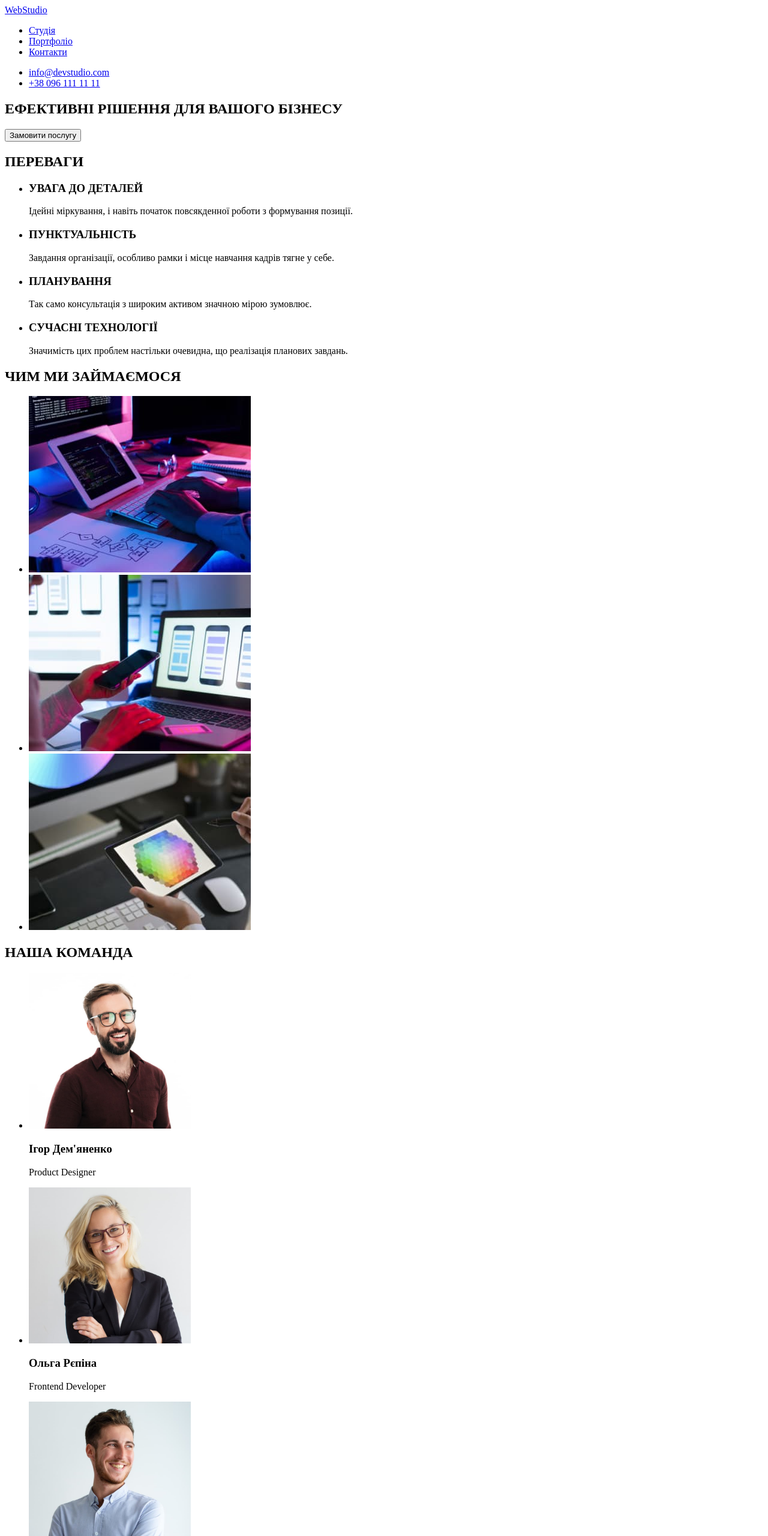
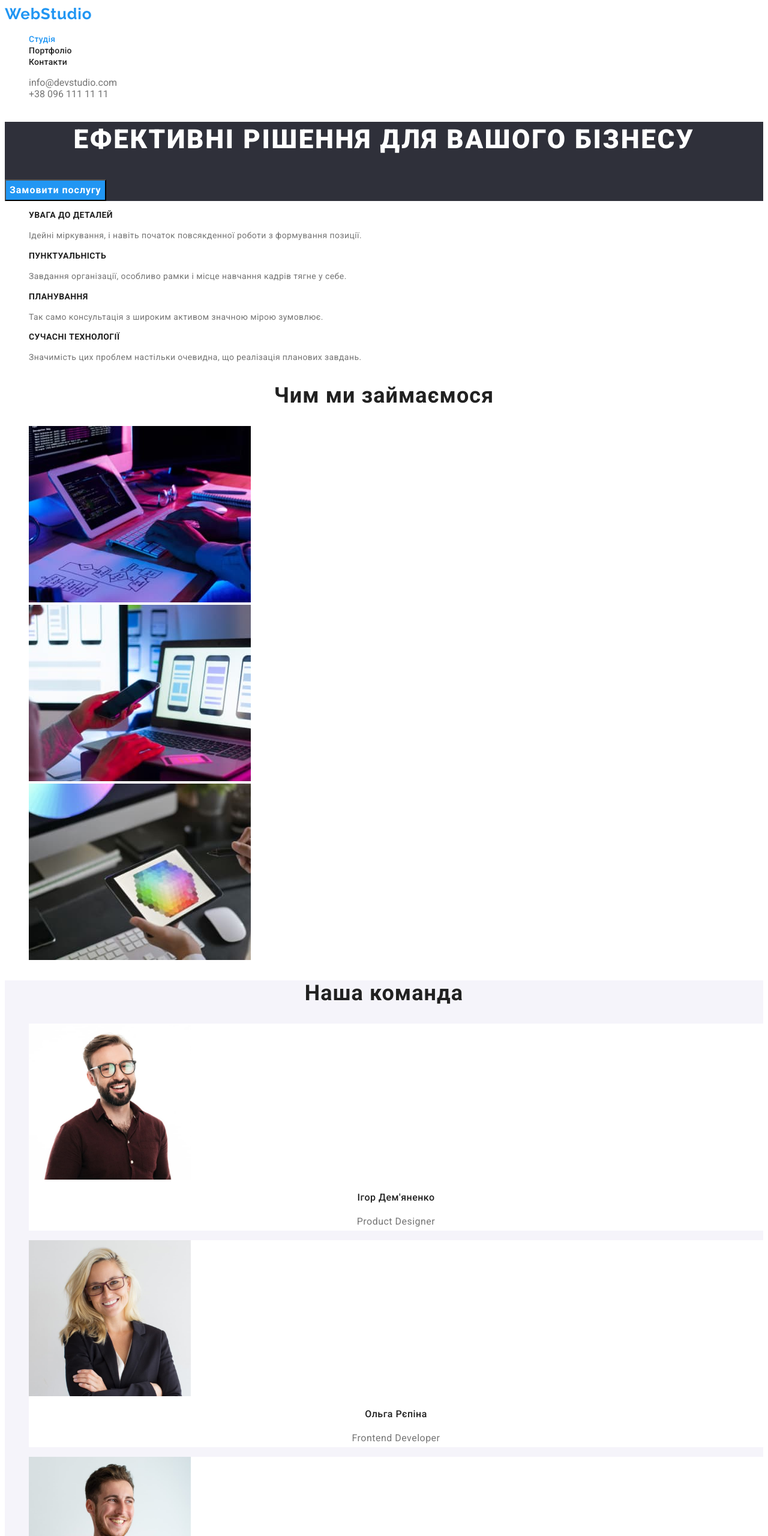
Before and after one commit to MariyaGanina/goit-markup-hw-01, a plain HTML site: page index.html in a window 1280 px wide. Shown: the top 2560 px of the page at 60% size. Drawn offline with Linux system fonts and the light colour scheme.

Commit message:
create2index.html
homework2

```diff
--- /dev/null
+++ b/css/styles.css
@@ -0,0 +1,244 @@
+:root {
+  --primary-text-color: #212121;
+  --ordinary-text-color: #757575;
+  --accent-color: #2196f3;
+  --back-color: #ffffff;
+  --studio-black: #000000;
+  --back-section-color: #2f303a;
+  --footer-contact-color: rgba(255, 255, 255, 0.6);
+  --button-color: #f5f4fa;
+}
+
+body {
+  background-color: var(--back-color);
+  color: var(--primary-text-color);
+  font-family: Roboto, sans-serif;
+}
+
+/* Лого */
+
+.logo {
+  color: var(--accent-color);
+
+  font-family: Raleway, sans-serif;
+  font-size: 26px;
+  line-height: 1.2;
+  letter-spacing: 0.03em;
+
+  text-decoration: none;
+}
+
+.studio-black {
+  color: var(--studio-black-black);
+}
+
+.studio-white {
+  color: var(--back-color);
+}
+
+/* Меню */
+
+.list {
+  list-style: none;
+}
+
+.decoration {
+  text-decoration: none;
+}
+
+.site-nav .link {
+  color: var(--primary-text-color);
+
+  font-weight: 500;
+  font-size: 14px;
+  line-height: 1.14;
+  letter-spacing: 0.02em;
+  text-decoration: none;
+}
+
+.site-nav .link:hover,
+.site-nav .link:focus {
+  color: var(--accent-color);
+}
+
+.site-nav .link.current {
+  color: var(--accent-color);
+}
+
+/* Контакти */
+
+.site-contacts .contact {
+  color: var(--ordinary-text-color);
+  text-decoration: none;
+}
+
+.site-contacts .contact:hover,
+.site-contacts .contact:focus {
+  color: var(--accent-color);
+}
+
+/* Заголовки */
+
+.features .title {
+  color: var(--primary-text-color);
+}
+
+.section-title {
+  font-size: 36px;
+  line-height: 1.17;
+  text-align: center;
+  letter-spacing: 0.03em;
+}
+
+.portfolio-title {
+  color: var(--primary-text-color);
+  font-size: 18px;
+  line-height: 2;
+  letter-spacing: 0.06em;
+}
+
+.hero-title {
+  color: var(--back-color);
+
+  font-weight: 900;
+  font-size: 44px;
+  line-height: 1.36;
+  text-align: center;
+  letter-spacing: 0.06em;
+  text-transform: uppercase;
+}
+
+.feature-list .title {
+  font-size: 14px;
+  line-height: 1.14;
+  letter-spacing: 0.03em;
+  text-transform: uppercase;
+}
+
+/* Текст */
+
+.main-text {
+  color: var(--ordinary-text-color);
+
+  font-size: 14px;
+  line-height: 1.7;
+  letter-spacing: 0.03em;
+}
+
+.promotion-text {
+  color: var(--ordinary-text-color);
+
+  font-size: 16px;
+  line-height: 1.88;
+  text-align: center;
+  letter-spacing: 0.03em;
+}
+
+.name-text {
+  font-weight: 500;
+  font-size: 16px;
+  line-height: 1.19;
+  text-align: center;
+  letter-spacing: 0.03em;
+}
+
+.hero-text {
+  background-color: var(--back-section-color);
+}
+
+.portfolio-text {
+  color: var(--ordinary-text-color);
+
+  font-size: 16px;
+  line-height: 1.88;
+  letter-spacing: 0.03em;
+}
+
+.visually-hidden {
+  position: absolute;
+  white-space: nowrap;
+  width: 1px;
+  height: 1px;
+  overflow: hidden;
+  border: 0;
+  padding: 0;
+  clip: rect(0 0 0 0);
+  clip-path: inset(50%);
+  margin: -1px;
+}
+
+/* Кнопки */
+
+.hero-button {
+  color: var(--back-color);
+
+  background-color: var(--accent-color);
+  font-family: inherit;
+  font-weight: 700;
+  font-size: 16px;
+  line-height: 1.88;
+  letter-spacing: 0.06em;
+
+  cursor: pointer;
+}
+
+.buttons .btn {
+  color: var(--primary-text-color);
+  background-color: var(--button-color);
+
+  font-family: "Roboto";
+  font-weight: 500;
+  font-size: 16px;
+  line-height: 1.63;
+  text-align: center;
+  letter-spacing: 0.03em;
+
+  cursor: pointer;
+}
+
+.buttons .btn:hover,
+.buttons .btn:focus {
+  color: var(--back-color);
+  background-color: var(--accent-color);
+}
+
+/* Футер */
+
+.footer {
+  background-color: var(--back-section-color);
+}
+
+.address {
+  color: var(--back-color);
+
+  font-style: normal;
+  font-size: 14px;
+  line-height: 1.7;
+  letter-spacing: 0.03em;
+
+  text-decoration: none;
+}
+
+.footer-contacts {
+  color: var(--footer-contact-color);
+
+  font-style: normal;
+  font-size: 14px;
+  line-height: 1.7;
+  letter-spacing: 0.03em;
+
+  text-decoration: none;
+}
+
+.footer-contacts:hover,
+.footer-contacts:focus {
+  color: var(--accent-color);
+}
+
+.our-team {
+  background-color: var(--button-color);
+}
+
+.employee {
+  background-color: var(--back-color);
+}
--- a/index.html
+++ b/index.html
@@ -5,68 +5,83 @@
     <meta http-equiv="X-UA-Compatible" content="IE=edge" />
     <meta name="viewport" content="width=device-width, initial-scale=1.0" />
     <title>Document</title>
+    <link rel="preconnect" href="https://fonts.googleapis.com" />
+    <link rel="preconnect" href="https://fonts.gstatic.com" crossorigin />
+    <link
+      href="https://fonts.googleapis.com/css2?family=Montserrat:wght@400;700&family=Raleway:wght@700&family=Roboto:wght@400;500;700;900&display=swap"
+      rel="stylesheet"
+    />
+    <link rel="stylesheet" href="./css/styles.css" />
   </head>
 
   <body>
     <header>
       <!-- Логотип текстом -->
       <nav>
-        <a href="WebStudio"><span>Web</span>Studio</a>
+        <a href="WebStudio" class="logo"
+          >Web<span class="studio-black">Studio</span></a
+        >
 
         <!-- Меню -->
-        <ul>
+        <ul class="site-nav list">
           <li>
-            <a href="Студія"><span>Студія</span></a>
+            <a href="Студія" class="link current"><span>Студія</span></a>
           </li>
-          <li><a href="Портфоліо">Портфоліо</a></li>
-          <li><a href="Контакти">Контакти</a></li>
+          <li><a href="./portfolio.html" class="link">Портфоліо</a></li>
+          <li><a href="Контакти" class="link">Контакти</a></li>
         </ul>
       </nav>
 
       <!-- Контакти -->
-      <ul>
-        <li><a href="mailto:info@devstudio.com">info@devstudio.com</a></li>
-        <li><a href="tel:+380961111111">+38 096 111 11 11</a></li>
+      <ul class="site-contacts list">
+        <li>
+          <a href="mailto:info@devstudio.com" class="contact"
+            >info@devstudio.com</a
+          >
+        </li>
+        <li>
+          <a href="tel:+380961111111" class="contact">+38 096 111 11 11</a>
+        </li>
       </ul>
     </header>
 
     <main>
       <!-- Герой -->
-      <section>
-        <h1>ЕФЕКТИВНІ РІШЕННЯ ДЛЯ ВАШОГО БІЗНЕСУ</h1>
-        <button type="button">Замовити послугу</button>
+      <section class="hero-text">
+        <h1 class="hero-title">ЕФЕКТИВНІ РІШЕННЯ ДЛЯ ВАШОГО БІЗНЕСУ</h1>
+        <button type="button" class="hero-button">Замовити послугу</button>
       </section>
 
       <!-- Переваги -->
       <section>
-        <h2>ПЕРЕВАГИ</h2>
-        <ul>
+        <h2 class="visually-hidden">ПЕРЕВАГИ</h2>
+        <ul class="feature-list list">
           <li>
-            <h3>УВАГА ДО ДЕТАЛЕЙ</h3>
-            <p>
+            <h3 class="title">УВАГА ДО ДЕТАЛЕЙ</h3>
+            <p class="main-text">
               Ідейні міркування, і навіть початок повсякденної роботи з
               формування позиції.
             </p>
           </li>
 
           <li>
-            <h3>ПУНКТУАЛЬНІСТЬ</h3>
-            <p>
+            <h3 class="title">ПУНКТУАЛЬНІСТЬ</h3>
+            <p class="main-text">
               Завдання організації, особливо рамки і місце навчання кадрів тягне
               у себе.
             </p>
           </li>
 
           <li>
-            <h3>ПЛАНУВАННЯ</h3>
-            <p>
+            <h3 class="title">ПЛАНУВАННЯ</h3>
+            <p class="main-text">
               Так само консультація з широким активом значною мірою зумовлює.
             </p>
           </li>
 
           <li>
-            <h3>СУЧАСНІ ТЕХНОЛОГІЇ</h3>
-            <p>
+            <h3 class="title">СУЧАСНІ ТЕХНОЛОГІЇ</h3>
+            <p class="main-text">
               Значимість цих проблем настільки очевидна, що реалізація планових
               завдань.
             </p>
@@ -76,9 +91,9 @@
 
       <!-- Діяльність -->
       <section>
-        <h2>ЧИМ МИ ЗАЙМАЄМОСЯ</h2>
+        <h2 class="section-title list">Чим ми займаємося</h2>
         <ul>
-          <li>
+          <li class="list">
             <img
               src="./images/box-111.jpg"
               alt="Робота на комп'ютері"
@@ -86,7 +101,7 @@
               height="294"
             />
           </li>
-          <li>
+          <li class="list">
             <img
               src="./images/box-222.jpg"
               alt="Робота на нотбуці"
@@ -94,7 +109,7 @@
               height="294"
             />
           </li>
-          <li>
+          <li class="list">
             <img
               src="./images/box-333.jpg"
               alt="Робота на планшеті"
@@ -106,69 +121,80 @@
       </section>
 
       <!-- Наша команда -->
-      <section>
-        <h2>НАША КОМАНДА</h2>
-        <ul>
-          <li>
+      <section class="our-team">
+        <h2 class="section-title">Наша команда</h2>
+        <ul class="list">
+          <li class="employee">
             <img
               src="./images/img-111.jpg"
               alt="Дизайнер продукту"
               width="270"
               height="260"
             />
-            <h3>Ігор Дем'яненко</h3>
-            <p>Product Designer</p>
+            <h3 class="name-text">Ігор Дем'яненко</h3>
+            <p class="promotion-text">Product Designer</p>
           </li>
-          <li>
+          <li class="employee">
             <img
               src="./images/img-222.jpg"
               alt="Розробник інтерфейсу"
               width="270"
               height="260"
             />
-            <h3>Ольга Рєпіна</h3>
-            <p>Frontend Developer</p>
+            <h3 class="name-text">Ольга Рєпіна</h3>
+            <p class="promotion-text">Frontend Developer</p>
           </li>
-          <li>
+          <li class="employee">
             <img
               src="./images/img-333.jpg"
               alt="Відповідальний за маректинг"
               width="270"
               height="260"
             />
-            <h3>Микола Тарасов</h3>
-            <p>Marketing</p>
+            <h3 class="name-text">Микола Тарасов</h3>
+            <p class="promotion-text">Marketing</p>
           </li>
-          <li>
+          <li class="employee">
             <img
               src="./images/img-444.jpg"
               alt="Дизайнер інтерфейсу користувача"
               width="270"
               height="260"
             />
-            <h3>Михайло Єрмаков</h3>
-            <p>UI Designer</p>
+            <h3 class="name-text">Михайло Єрмаков</h3>
+            <p class="promotion-text">UI Designer</p>
           </li>
         </ul>
       </section>
     </main>
 
-    <footer>
+    <footer class="footer">
       <!-- Адреса та контакти -->
 
-      <a href="WebStudio"><span>Web</span>Studio</a>
+      <a href="WebStudio" class="logo"
+        >Web<span class="studio-white">Studio</span></a
+      >
       <address>
-        <ul>
+        <ul class="list">
           <li>
             <a
               href="https://goo.gl/maps/tnvbLbT5n7H7hsr3A"
               target="_blank"
               rel="noreferrer noopener"
+              class="address"
               >м. Київ, пр-т Лесі Українки, 26</a
             >
           </li>
-          <li><a href="mailto:info@devstudio.com">info@devstudio.com</a></li>
-          <li><a href="tel:+380961111111">+38 096 111 11 11</a></li>
+          <li>
+            <a href="mailto:info@devstudio.com" class="footer-contacts"
+              >info@devstudio.com</a
+            >
+          </li>
+          <li>
+            <a href="tel:+380961111111" class="footer-contacts"
+              >+38 096 111 11 11</a
+            >
+          </li>
         </ul>
       </address>
     </footer>
```
Also changed, not shown: portfolio.html (added, +205 -0 lines), images/img-10.jpg (added), images/img-11.jpg (added), images/img-12.jpg (added), images/img-13.jpg (added), images/img-5.jpg (added), images/img-6.jpg (added), images/img-7.jpg (added), images/img-8.jpg (added), images/img-9.jpg (added).
